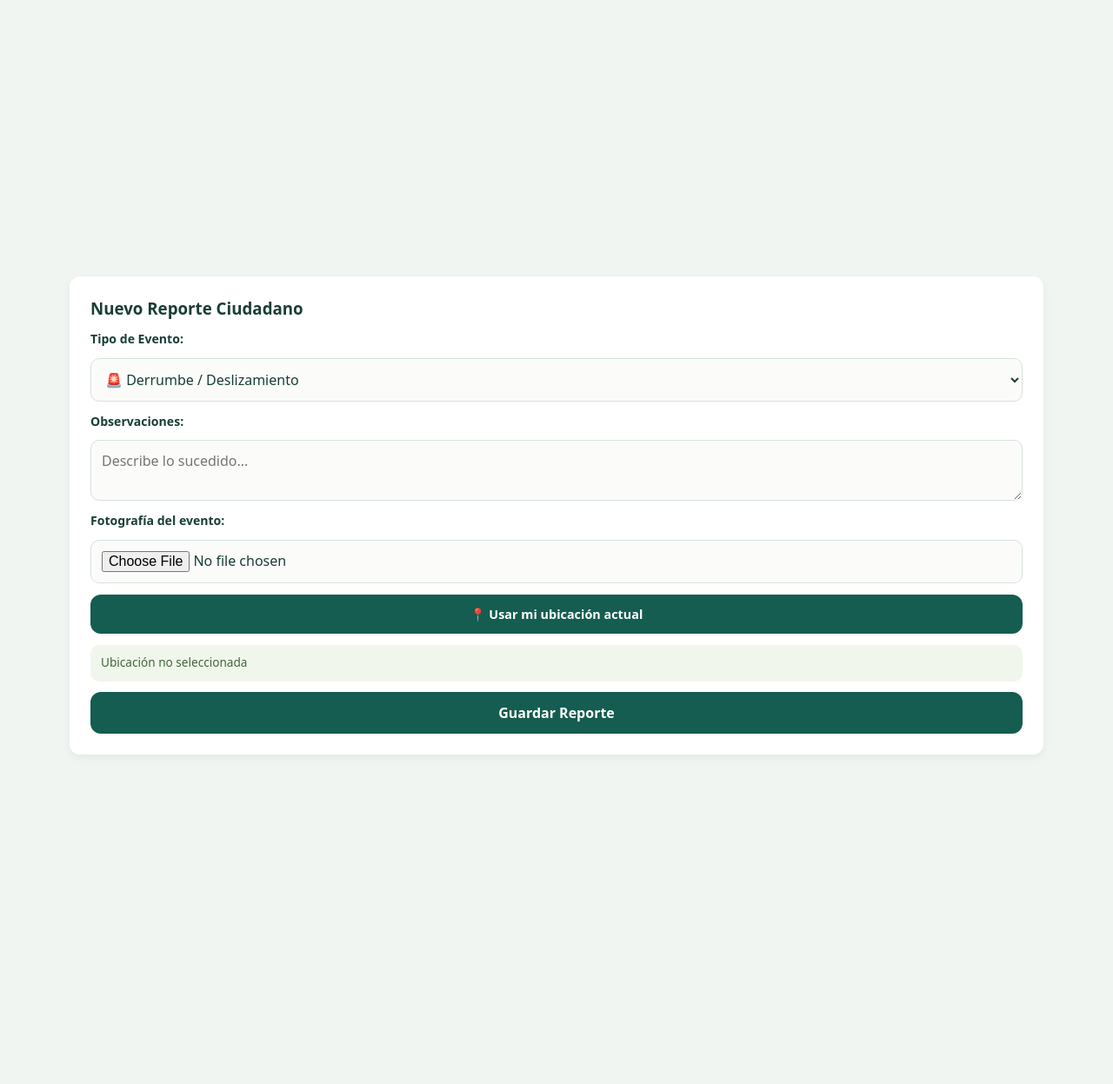
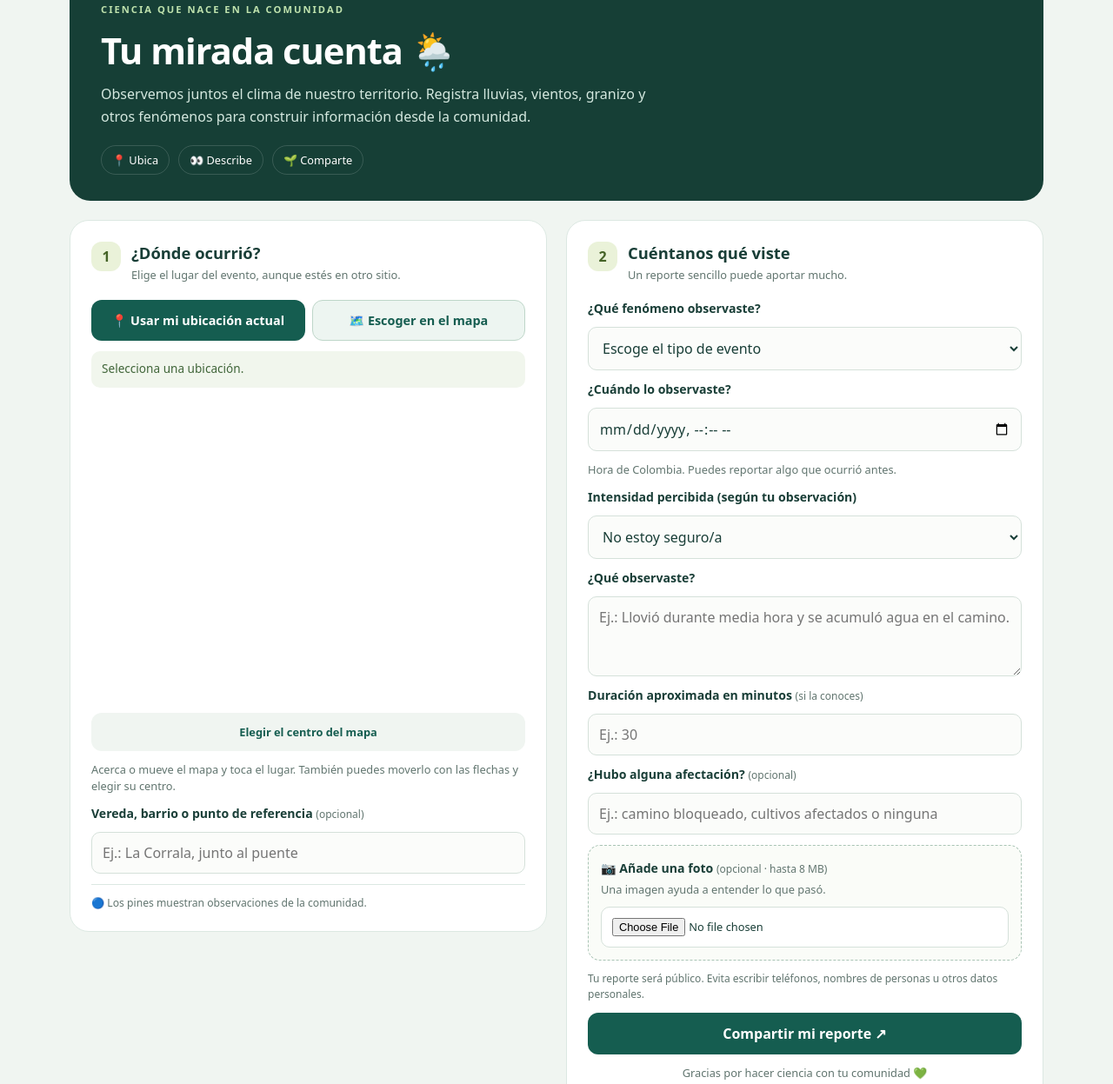
Before and after one commit to weatherscientists-eng/weather-scientists, a plain HTML site: page index.html in a window 1280 px wide. Shown: the part 353-1600 px from the top of the page at 87% size. Before the commit the page ends 1285 px from the top, so only its background shows below. Drawn offline with nearby package versions, Linux system fonts and the light colour scheme.

Commit message:
Keep community climate form with new WS app header

```diff
--- a/index.html
+++ b/index.html
@@ -4,8 +4,7 @@
   <meta charset="UTF-8">
   <meta name="viewport" content="width=device-width, initial-scale=1.0">
   <title>WS app | Weather Scientists</title>
-  <meta name="theme-color" content="#083c70">
-  <meta name="description" content="WS app de Weather Scientists: ciencia comunitaria para observar el clima y cuidar nuestro territorio.">
+<meta name="theme-color" content="#083c70">
   <!-- Leaflet CSS -->
   <link rel="stylesheet" href="https://unpkg.com/leaflet@1.9.4/dist/leaflet.css" />
   <link rel="stylesheet" href="styles.css" />
@@ -33,37 +32,33 @@
   <main>
     <!-- 1. SECCIÓN CLIMA (Ya funcional) -->
     <section id="seccion-clima" class="tab-section active">
-      <div id="map"></div>
-      <form id="report-form" class="card">
-        <h3>Nuevo Reporte Ciudadano</h3>
-
-        <label for="tipo_evento">Tipo de Evento:</label>
-        <select id="tipo_evento" required>
-          <option value="derrumbe">🚨 Derrumbe / Deslizamiento</option>
-          <option value="lluvia">🌧️ Lluvia (Pluviómetro)</option>
-          <option value="viento">💨 Viento Fuerte</option>
-          <option value="granizo">🧊 Granizo</option>
-          <option value="otro">⚠️ Otro</option>
-        </select>
-
-        <div id="campo-lluvia" style="display:none;">
-          <label for="medida_mm">Medida en Pluviómetro (mm):</label>
-          <input type="number" id="medida_mm" step="0.1" placeholder="Ej: 15.2">
+      <div class="report-hero"><span class="eyebrow">CIENCIA QUE NACE EN LA COMUNIDAD</span><h2>Tu mirada cuenta 🌦️</h2><p>Observemos juntos el clima de nuestro territorio. Registra lluvias, vientos, granizo y otros fenómenos para construir información desde la comunidad.</p><div class="hero-tags"><span>📍 Ubica</span><span>👀 Describe</span><span>🌱 Comparte</span></div></div>
+      <form id="report-form" class="report-layout">
+        <div class="location-card">
+          <div class="step-heading"><span class="step">1</span><div><h3>¿Dónde ocurrió?</h3><p>Elige el lugar del evento, aunque estés en otro sitio.</p></div></div>
+          <div class="location-actions"><button type="button" id="btn-geolocalizar">📍 Usar mi ubicación actual</button><button type="button" id="btn-mapa" class="secondary" aria-pressed="false">🗺️ Escoger en el mapa</button></div>
+          <p id="geo-status" role="status" aria-live="polite">Selecciona una ubicación.</p>
+          <div id="map" tabindex="0" aria-label="Mapa de reportes de la comunidad"></div>
+          <button type="button" id="btn-centro" class="text-button">Elegir el centro del mapa</button>
+          <p class="hint">Acerca o mueve el mapa y toca el lugar. También puedes moverlo con las flechas y elegir su centro.</p>
+          <input type="hidden" id="latitud"><input type="hidden" id="longitud">
+          <label for="sector">Vereda, barrio o punto de referencia <span>(opcional)</span></label><input id="sector" maxlength="120" placeholder="Ej.: La Corrala, junto al puente">
+          <div class="map-caption">🔵 Los pines muestran observaciones de la comunidad.</div>
         </div>
-
-        <label for="descripcion">Observaciones:</label>
-        <textarea id="descripcion" placeholder="Describe lo sucedido..."></textarea>
-
-        <label for="foto">Fotografía del evento:</label>
-        <input type="file" id="foto" accept="image/*" capture="environment">
-
-        <button type="button" id="btn-geolocalizar">📍 Usar mi ubicación actual</button>
-        <p id="geo-status">Ubicación no seleccionada</p>
-
-        <input type="hidden" id="latitud">
-        <input type="hidden" id="longitud">
-
-        <button type="submit" id="btn-enviar">Guardar Reporte</button>
+        <div class="details-card">
+          <div class="step-heading"><span class="step">2</span><div><h3>Cuéntanos qué viste</h3><p>Un reporte sencillo puede aportar mucho.</p></div></div>
+          <label for="tipo_evento">¿Qué fenómeno observaste?</label><select id="tipo_evento" required><option value="">Escoge el tipo de evento</option><option value="lluvia">🌧️ Lluvia</option><option value="derrumbe">⛰️ Derrumbe / Deslizamiento asociado a lluvias</option><option value="viento">💨 Viento fuerte</option><option value="granizo">🧊 Granizo</option><option value="otro">🌦️ Otro fenómeno climático</option></select>
+          <div id="campo-lluvia" class="rain-box" style="display:none"><label for="medida_mm">Lectura del pluviómetro en mm <span>(opcional)</span></label><input type="number" id="medida_mm" min="0" step="0.1" placeholder="Ej.: 15.2"><label for="periodo_lluvia">Tiempo de recolección <span>(si lo conoces)</span></label><select id="periodo_lluvia"><option value="">No lo sé / No aplica</option><option>Últimas 24 horas</option><option>Desde que empezó la lluvia</option><option>Otro período (descríbelo abajo)</option></select><p class="hint">Solo escribe milímetros si los mediste con un pluviómetro.</p></div>
+          <label for="fecha_evento">¿Cuándo lo observaste?</label><input type="datetime-local" id="fecha_evento" required><p class="hint">Hora de Colombia. Puedes reportar algo que ocurrió antes.</p>
+          <label for="intensidad">Intensidad percibida (según tu observación)</label><select id="intensidad"><option value="">No estoy seguro/a</option><option>Leve</option><option>Moderado</option><option>Fuerte</option></select>
+          <label for="descripcion">¿Qué observaste?</label><textarea id="descripcion" rows="3" maxlength="1500" required placeholder="Ej.: Llovió durante media hora y se acumuló agua en el camino."></textarea>
+          <label for="duracion">Duración aproximada en minutos <span>(si la conoces)</span></label><input type="number" id="duracion" min="1" max="10080" step="1" placeholder="Ej.: 30"><label for="afectacion">¿Hubo alguna afectación? <span>(opcional)</span></label><input id="afectacion" maxlength="200" placeholder="Ej.: camino bloqueado, cultivos afectados o ninguna">
+          <div class="photo-box"><label for="foto">📷 Añade una foto <span>(opcional · hasta 8 MB)</span></label><p class="hint">Una imagen ayuda a entender lo que pasó.</p><input type="file" id="foto" accept="image/*"><img id="foto-preview" alt="Vista previa de tu fotografía" hidden></div>
+          <p class="privacy-note">Tu reporte será público. Evita escribir teléfonos, nombres de personas u otros datos personales.</p>
+          <div id="report-status" role="status" aria-live="polite" tabindex="-1"></div>
+          <button type="submit" id="btn-enviar">Compartir mi reporte ↗</button>
+          <p class="hint center-text">Gracias por hacer ciencia con tu comunidad 💚</p>
+        </div>
       </form>
     </section>
 
@@ -105,37 +100,12 @@
       </div>
     </section>
 
-    <!-- 3. SECCIÓN RECICLAJE (ACTUALIZADA) -->
+    <!-- 3. SECCIÓN RECICLAJE -->
     <section id="seccion-reciclaje" class="tab-section">
       <div class="card">
         <h2>♻️ Registro de Reciclaje</h2>
-        <p>Clasifica y pesa tus residuos aprovechables. ¡Cada kilo cuenta!</p>
-
-        <form id="reciclaje-form" style="margin-top: 1rem;">
-          <label for="fecha_reciclaje">Fecha de recolección:</label>
-          <input type="date" id="fecha_reciclaje" required>
-
-          <label for="tipo_material">Tipo de Material:</label>
-          <select id="tipo_material" required>
-            <option value="plastico">🥤 Plástico (Botellas, envases)</option>
-            <option value="carton_papel">📦 Cartón y Papel</option>
-            <option value="vidrio">🍾 Vidrio</option>
-            <option value="metal">🥫 Metal (Latas, chatarra)</option>
-            <option value="ecoladrillos">🧱 Ecoladrillos / Botellas de amor</option>
-          </select>
-
-          <label for="cantidad_reciclaje">Cantidad (kg o unidades):</label>
-          <input type="number" id="cantidad_reciclaje" step="0.1" placeholder="Ej: 2.5" required>
-
-          <button type="submit" id="btn-reciclaje">Registrar Reciclaje</button>
-        </form>
-      </div>
-
-      <!-- Dashboard / Contador de Reciclaje -->
-      <div class="card center-text">
-        <h3>🌍 Meta de Reciclaje</h3>
-        <p>Total de material recuperado por la comunidad:</p>
-        <h2 id="total-reciclado" style="color: #0066ff; font-size: 2rem;">0 kg</h2>
+        <p>Aquí pondremos las metas de reciclaje, plástico, cartón y ecoladrillos.</p>
+        <!-- Pronto agregaremos el formulario y gráficos aquí -->
       </div>
     </section>
 
```
